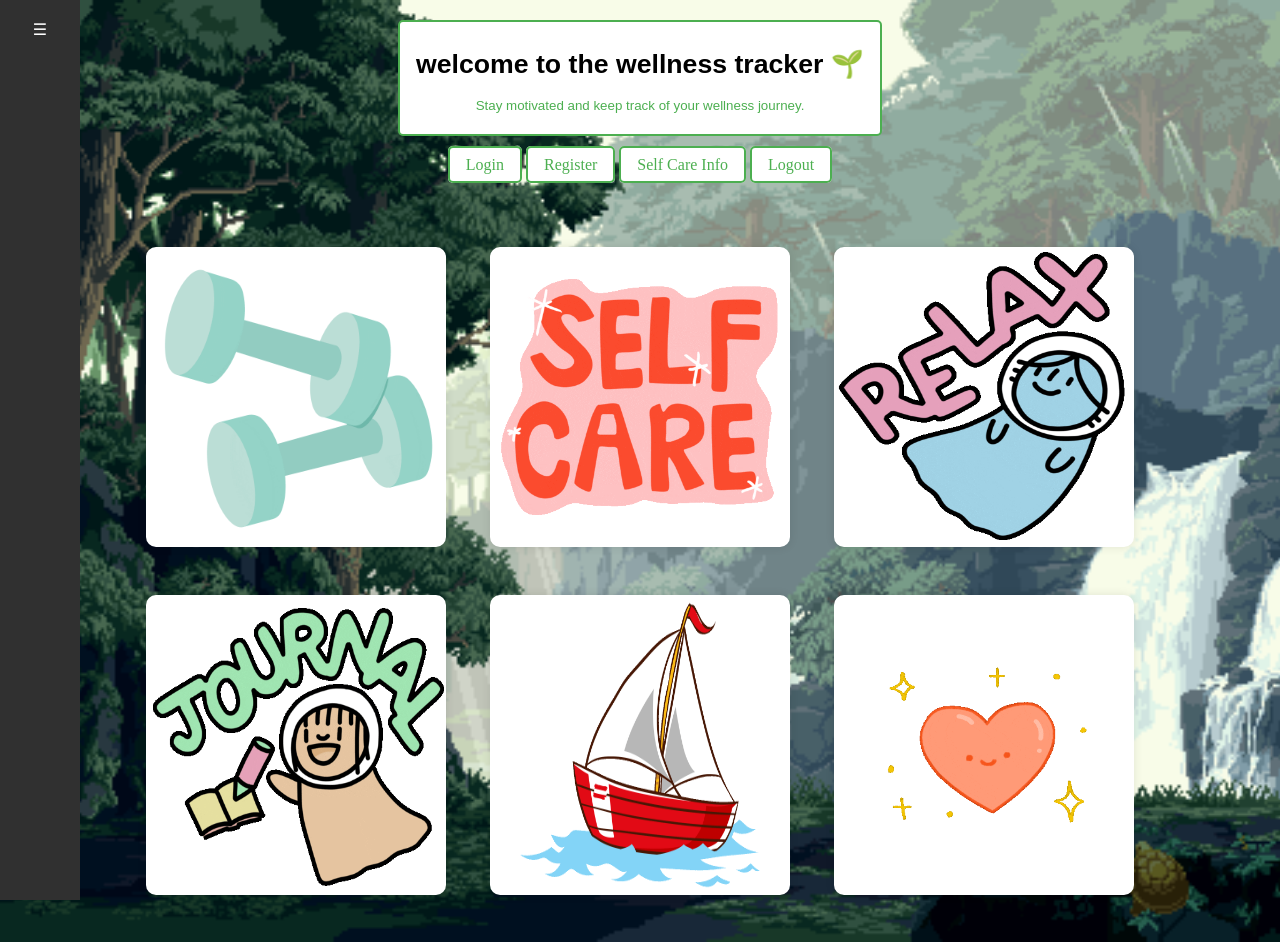
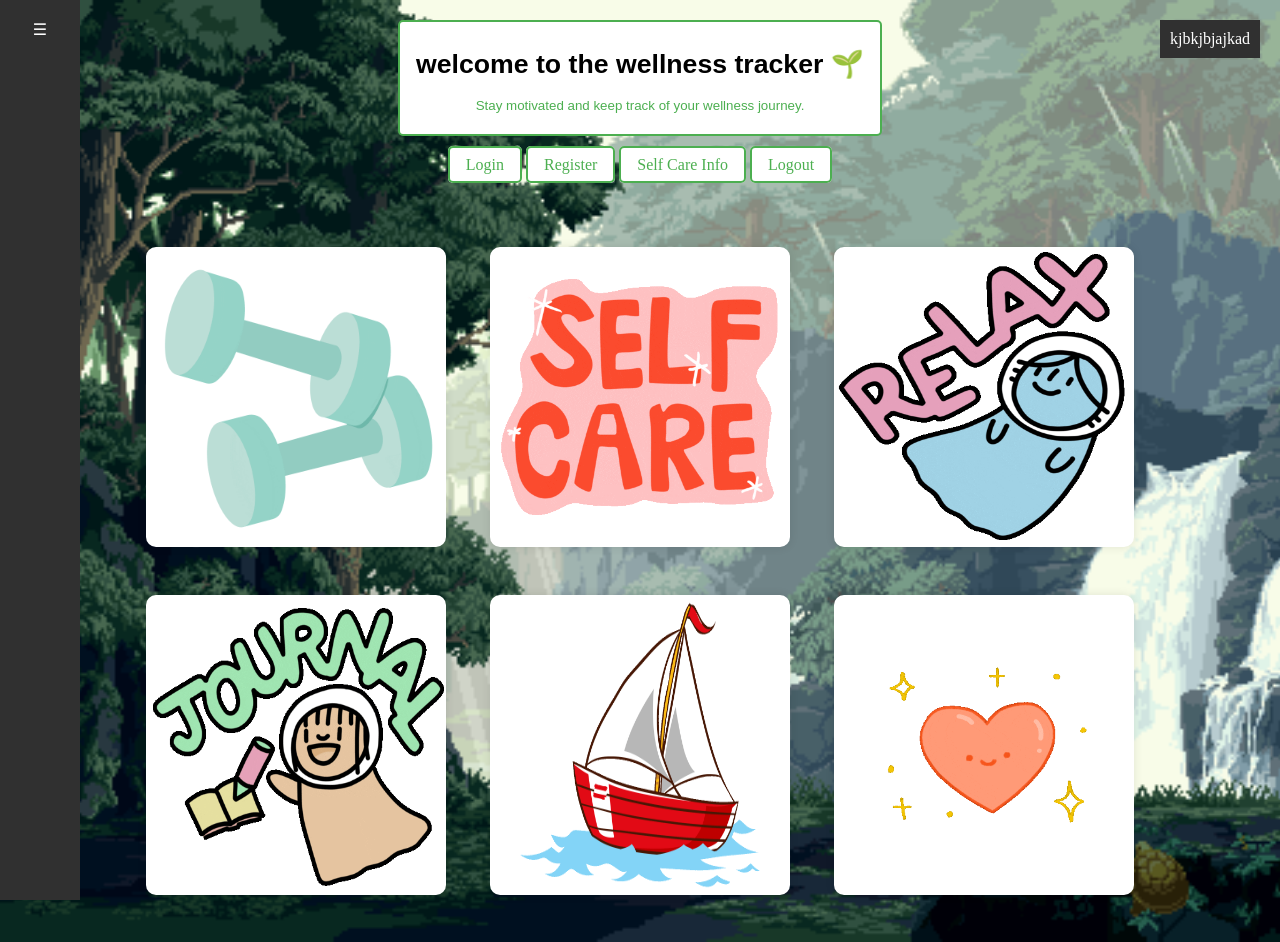
Before and after one commit to jplip/self-care-front, a Jekyll site: the page index.html, which Jekyll copies as it is, in a window 1280 px wide. Built offline with Jekyll 4.4.1, drawn with Linux system fonts in a browser that asks for light colours; some web fonts are replaced.

Commit message:
changed index to add a dropdown

```diff
--- a/index.html
+++ b/index.html
@@ -145,7 +145,53 @@
         font-size: 18px;
         color: #4CAF50; /* Green color */
     }
+    .dropdown {
+        position: absolute;
+        top: 20px;
+        right: 20px;
+    }
+
+    .dropbtn {
+        background-color: #303030;
+        color: white;
+        padding: 10px;
+        font-family: 'Times New Roman', serif;
+        border: none;
+        cursor: pointer;
+    }
+
+    .dropdown-content {
+        display: none;
+        position: absolute;
+        background-color: #303030;
+        min-width: 120px;
+        box-shadow: 0 8px 16px 0 rgba(0,0,0,0.2);
+        z-index: 1;
+    }
+
+    .dropdown:hover .dropdown-content {
+        display: block;
+    }
+
+    .dropdown-content a {
+        color: white;
+        padding: 12px 16px;
+        text-decoration: none;
+        display: block;
+    }
+
+    .dropdown-content a:hover {
+        background-color: #444;
+    }
 </style>
+
+<div class="dropdown">
+    <div class="dropbtn">kjbkjbjajkad</div>
+    <div class="dropdown-content">
+        <a href="profile">Profile</a>
+        <a onclick="logout()">Log Out</a>
+    </div>
+</div>
 
 
 <div class="sidebar" id="sidebar">
```
